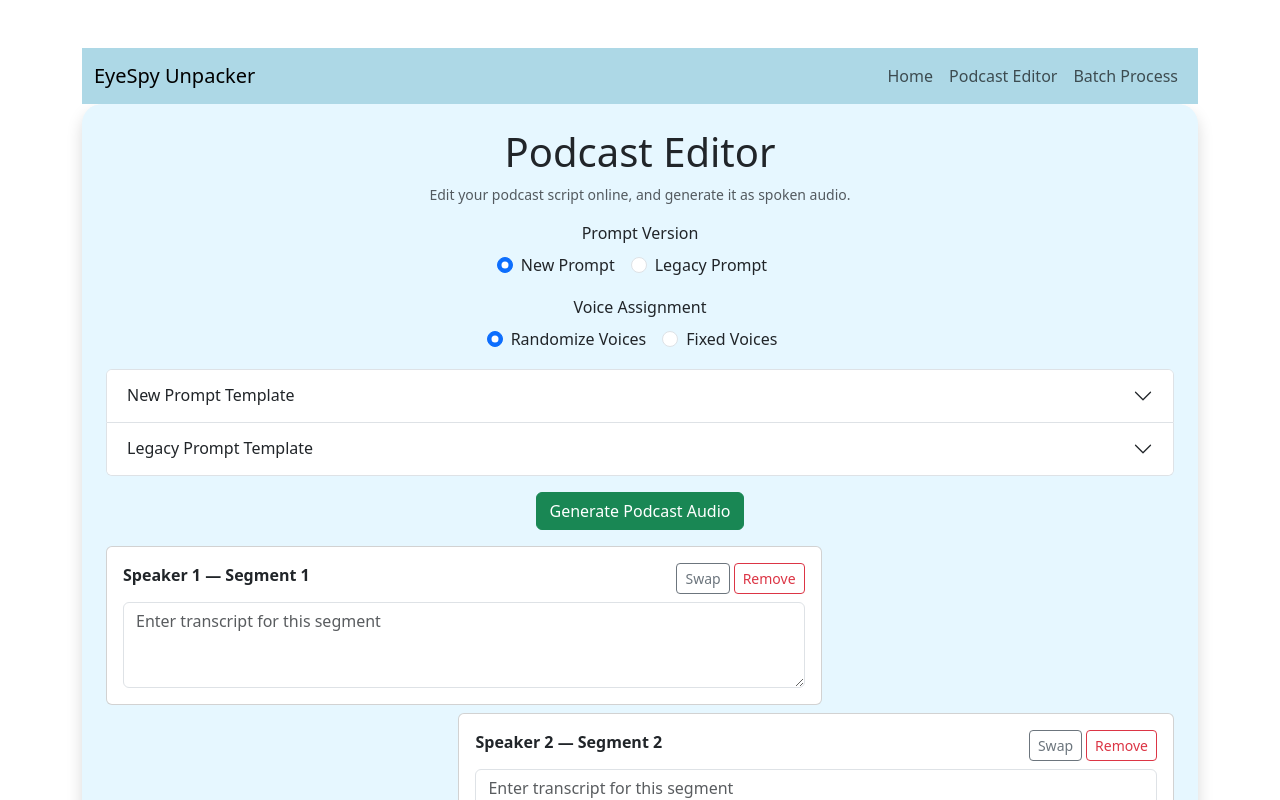
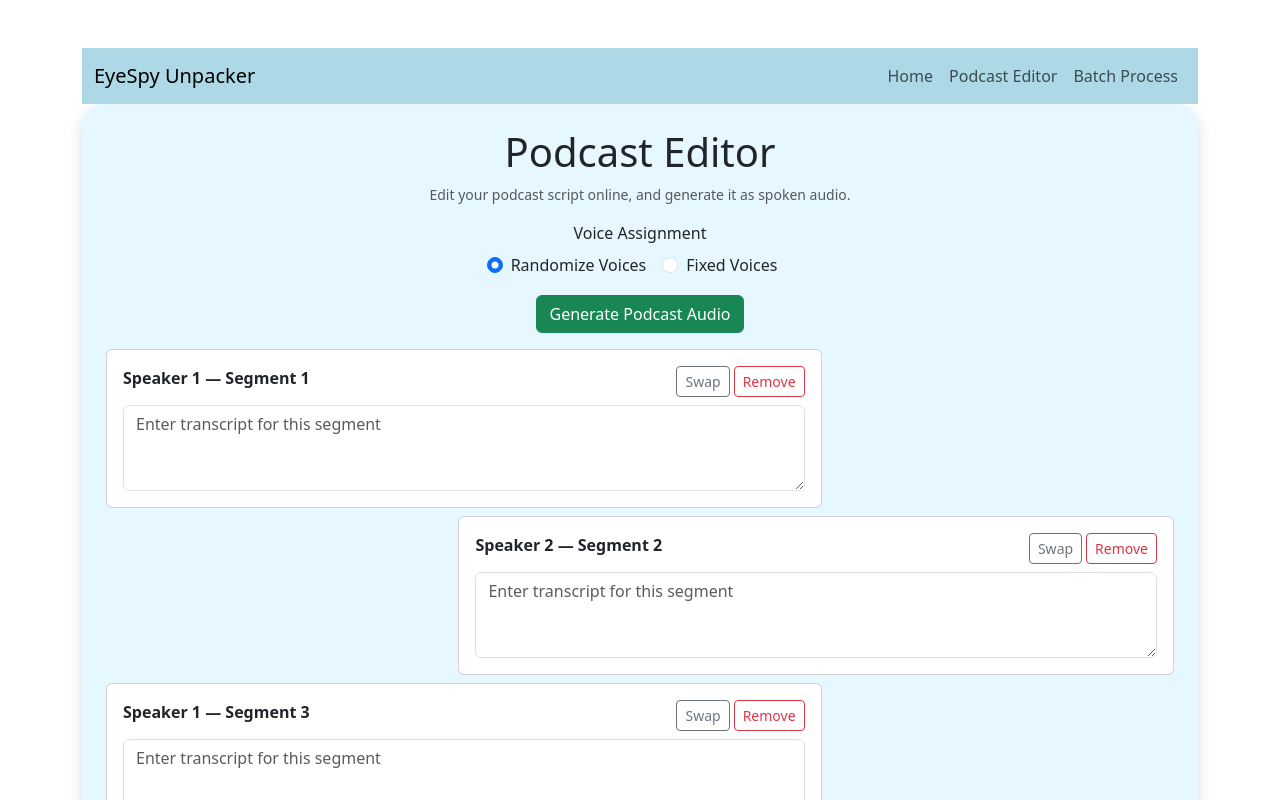
Before and after one commit to ALEXA8596/EyeSpySiteUnpacker, a Next.js app: page /podcast-editor in a window 1280 px wide. Shown: the top 800 px of the page. Built offline with nearby package versions, Linux system fonts and the light colour scheme.

Commit message:
Remove Prompt from ts

```diff
--- a/src/app/podcast-editor/page.tsx
+++ b/src/app/podcast-editor/page.tsx
@@ -295,11 +295,6 @@ function CombinedAudioPlayer({ audioFiles }: { audioFiles: AudioFiles[] }) {
   );
 }
 
-// Prompt templates (display-only)
-const newPromptTemplate = `Generate a podcast-style audio overview script based on the provided content for "{organizationName}". The output should be a conversational script between two AI hosts discussing the main points, insights, and implications of the input material. Do not include a separate title line; begin directly with the script content. Do not give the podcast a name. Just start talking about the subject.\n\nContext and contact details (use where helpful, but do not read lists verbatim):\nWebsite: {websiteURL}\nEmail: {email}\nPhone: {phoneNumber}\nAddress: {address}\n\nINSERTBODIESHERE\n\nPodcast Format:... (truncated for UI)`;
-
-const legacyPromptTemplate = `You are an expert script writer. Create a script for an audio overview of the organization "{organizationName}". The script should be informative and conversational. Do not introduce the script with a title. The audience is primarily low vision or blind people. Appropriately use the following details:\n\nWebsite: {websiteURL}\nEmail: {email}\nPhone: {phoneNumber}\nAddress: {address}\nINSERTBODIESHERE\n\nIf applicable, give a list and description of the services and the events that the organization offers. Do not sound like an advertisement... (truncated for UI)`;
-
 export default function PodcastEditor() {
   // Segment represents a block of dialog from a speaker
   type Segment = {
@@ -319,7 +314,6 @@ export default function PodcastEditor() {
   const [podcastFiles, setPodcastFiles] = useState<AudioFiles[]>([]);
   const [podcastScript, setPodcastScript] = useState<string>("");
   const [generating, setGenerating] = useState(false);
-  const [promptVersion, setPromptVersion] = useState<number>(1); // 0 = legacy, 1 = new
   const [voiceMode, setVoiceMode] = useState<number>(0); // 0 = randomize, 1 = fixed
   const [speaker1Voice, setSpeaker1Voice] = useState<string>(
     "en-US-Chirp3-HD-Sulafat"
@@ -554,37 +548,6 @@ export default function PodcastEditor() {
         </p>
 
         <form onSubmit={handleSubmit}>
-          <div className="form-group mb-3 text-center">
-            <label className="form-label">Prompt Version</label>
-            <div>
-              <div className="form-check form-check-inline">
-                <input
-                  className="form-check-input"
-                  type="radio"
-                  name="promptVersion"
-                  id="pePromptNew"
-                  checked={promptVersion === 1}
-                  onChange={() => setPromptVersion(1)}
-                />
-                <label className="form-check-label" htmlFor="pePromptNew">
-                  New Prompt
-                </label>
-              </div>
-              <div className="form-check form-check-inline">
-                <input
-                  className="form-check-input"
-                  type="radio"
-                  name="promptVersion"
-                  id="pePromptOld"
-                  checked={promptVersion === 0}
-                  onChange={() => setPromptVersion(0)}
-                />
-                <label className="form-check-label" htmlFor="pePromptOld">
-                  Legacy Prompt
-                </label>
-              </div>
-            </div>
-          </div>
 
           <div className="form-group mt-3 text-center">
             <label className="form-label">Voice Assignment</label>
@@ -672,65 +635,6 @@ export default function PodcastEditor() {
                   </div>
                 </div>
               )}
-            </div>
-          </div>
-
-          {/* Prompt Templates Accordion */}
-          <div className="my-3">
-            <div className="accordion" id="promptTemplatesAccordion">
-              <div className="accordion-item">
-                <h2 className="accordion-header" id="headingNewPrompt">
-                  <button
-                    className="accordion-button collapsed"
-                    type="button"
-                    data-bs-toggle="collapse"
-                    data-bs-target="#collapseNewPrompt"
-                    aria-expanded="false"
-                    aria-controls="collapseNewPrompt"
-                  >
-                    New Prompt Template
-                  </button>
-                </h2>
-                <div
-                  id="collapseNewPrompt"
-                  className="accordion-collapse collapse"
-                  aria-labelledby="headingNewPrompt"
-                  data-bs-parent="#promptTemplatesAccordion"
-                >
-                  <div className="accordion-body">
-                    <pre style={{ whiteSpace: "pre-wrap" }}>
-                      {newPromptTemplate}
-                    </pre>
-                  </div>
-                </div>
-              </div>
-
-              <div className="accordion-item">
-                <h2 className="accordion-header" id="headingLegacyPrompt">
-                  <button
-                    className="accordion-button collapsed"
-                    type="button"
-                    data-bs-toggle="collapse"
-                    data-bs-target="#collapseLegacyPrompt"
-                    aria-expanded="false"
-                    aria-controls="collapseLegacyPrompt"
-                  >
-                    Legacy Prompt Template
-                  </button>
-                </h2>
-                <div
-                  id="collapseLegacyPrompt"
-                  className="accordion-collapse collapse"
-                  aria-labelledby="headingLegacyPrompt"
-                  data-bs-parent="#promptTemplatesAccordion"
-                >
-                  <div className="accordion-body">
-                    <pre style={{ whiteSpace: "pre-wrap" }}>
-                      {legacyPromptTemplate}
-                    </pre>
-                  </div>
-                </div>
-              </div>
             </div>
           </div>
 
```
